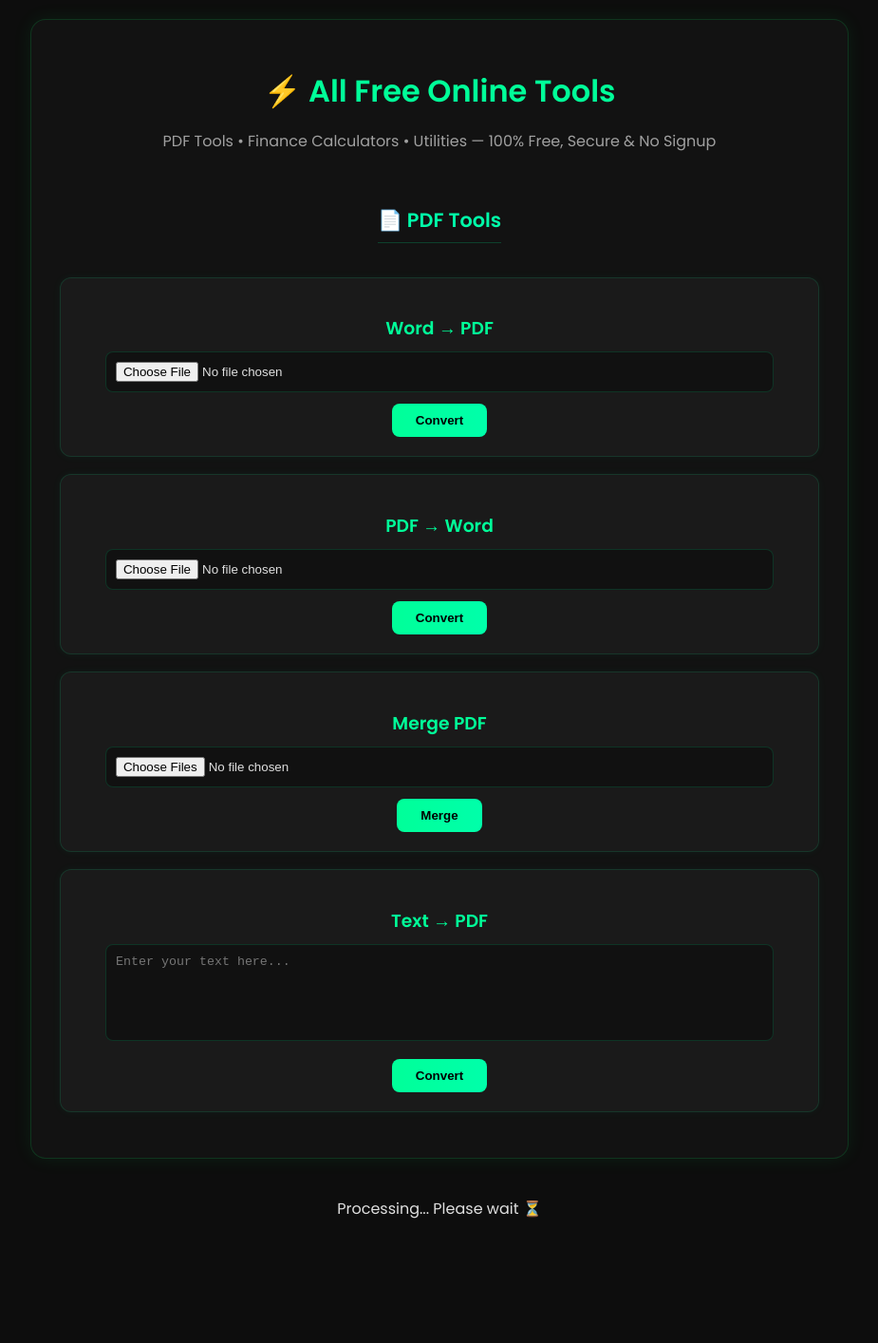
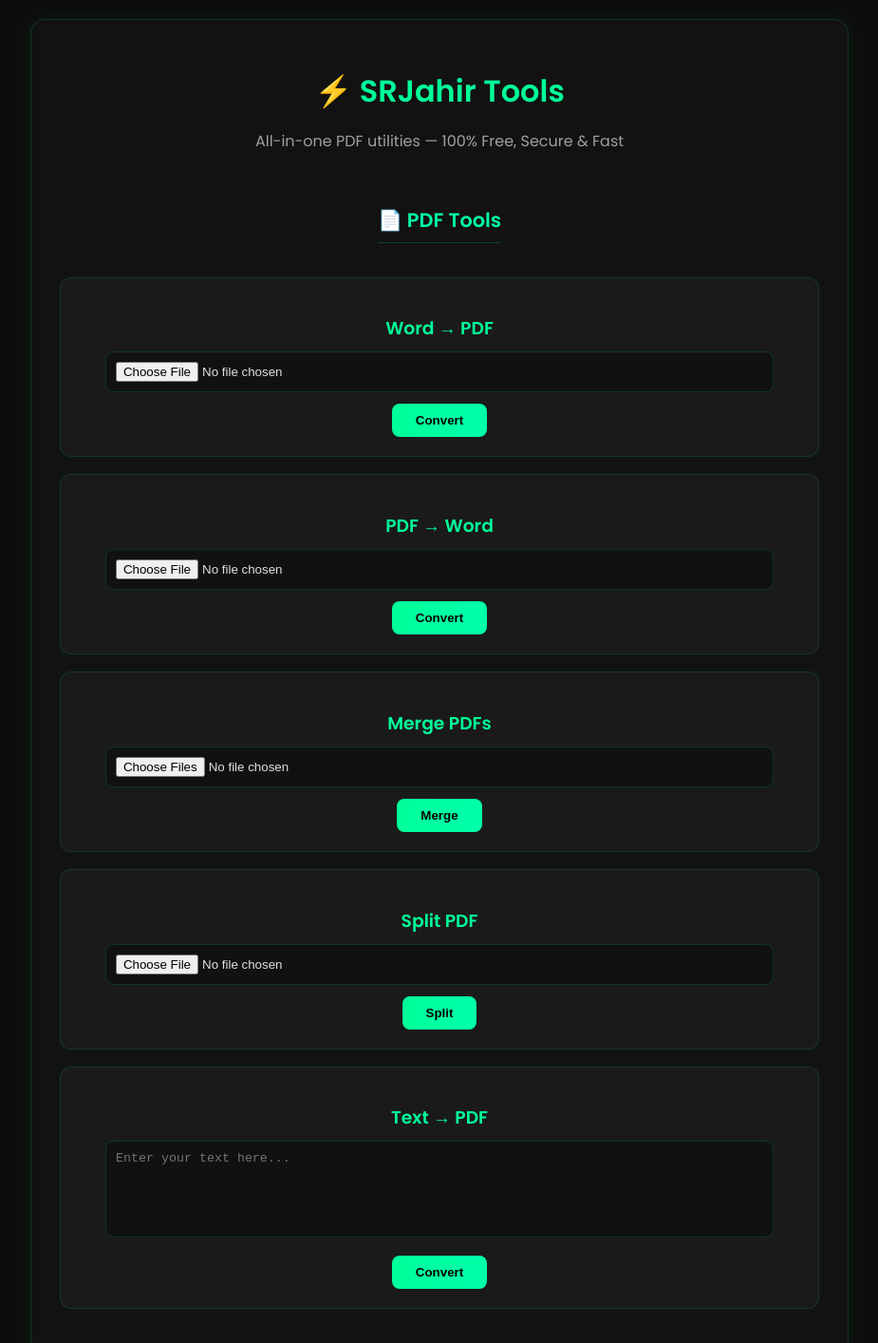
Before and after one commit to Srj0210/tools.srjahir.in, a plain HTML site: page index.html in a window 1280 px wide. Shown: the part 20-1434 px from the top of the page at 95% size, without its empty margins (177-1102 px from the left). Before the commit the page ends 1305 px from the top, so only its background shows below. Drawn offline with Linux system fonts and the light colour scheme.

Commit message:
Update index.html

```diff
--- a/index.html
+++ b/index.html
@@ -3,13 +3,14 @@
 <head>
   <meta charset="UTF-8" />
   <meta name="viewport" content="width=device-width, initial-scale=1.0" />
-  <title>All Free Online Tools</title>
+  <title>SRJahir Tools | All Free Online Tools</title>
   <link rel="stylesheet" href="style.css" />
 </head>
+
 <body>
   <div class="container">
-    <h1>⚡ All Free Online Tools</h1>
-    <p>PDF Tools • Finance Calculators • Utilities — 100% Free, Secure & No Signup</p>
+    <h1>⚡ SRJahir Tools</h1>
+    <p>All-in-one PDF utilities — 100% Free, Secure & Fast</p>
 
     <section>
       <h2>📄 PDF Tools</h2>
@@ -30,9 +31,16 @@
 
       <!-- Merge PDFs -->
       <div class="tool">
-        <h3>Merge PDF</h3>
+        <h3>Merge PDFs</h3>
         <input type="file" id="merge-pdf-input" accept=".pdf" multiple />
         <button onclick="handleTool('merge-pdf')">Merge</button>
+      </div>
+
+      <!-- Split PDF -->
+      <div class="tool">
+        <h3>Split PDF</h3>
+        <input type="file" id="split-pdf-input" accept=".pdf" />
+        <button onclick="handleTool('split-pdf')">Split</button>
       </div>
 
       <!-- Text → PDF -->
@@ -44,7 +52,14 @@
     </section>
   </div>
 
-  <div id="popup" class="popup">Processing... Please wait ⏳</div>
+  <!-- Loader overlay -->
+  <div id="loader-overlay">
+    <div class="loader"></div>
+    <p class="loader-text">Converting... please wait</p>
+  </div>
+
+  <!-- Toast -->
+  <div id="toast">✅ File ready for download</div>
 
   <script src="script.js"></script>
 </body>
```
